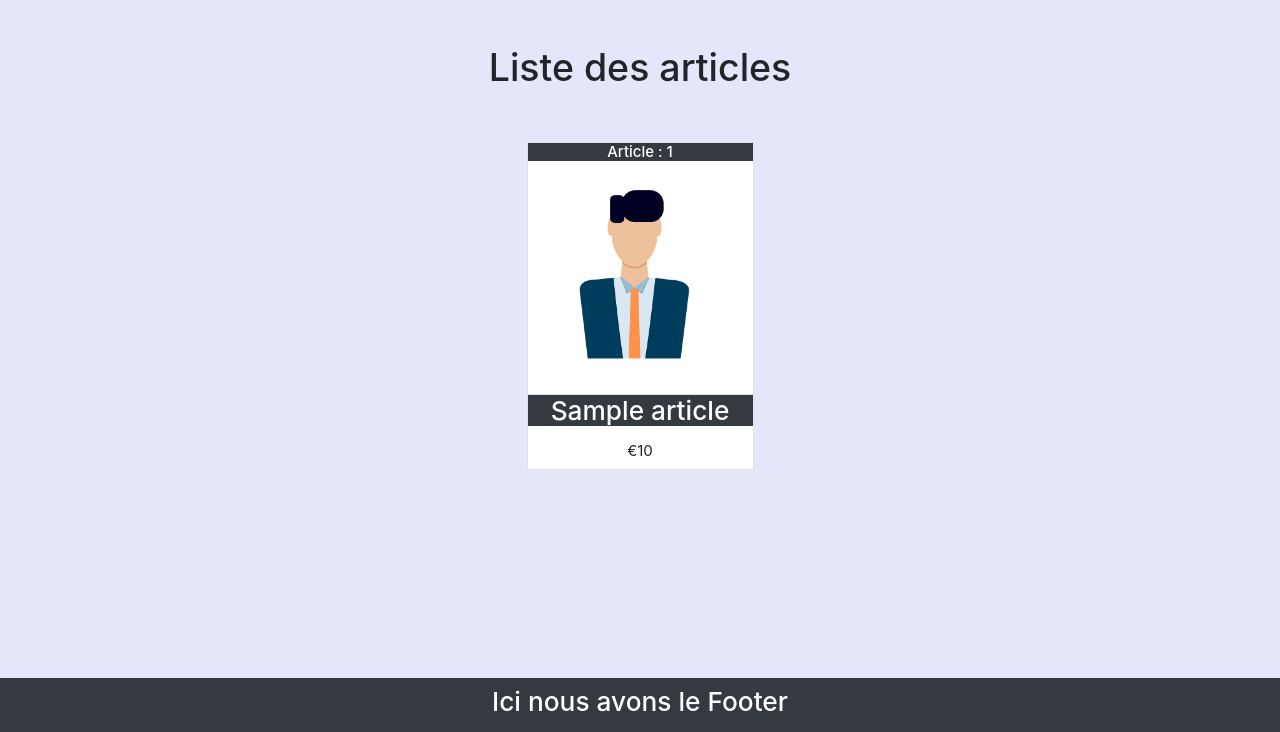
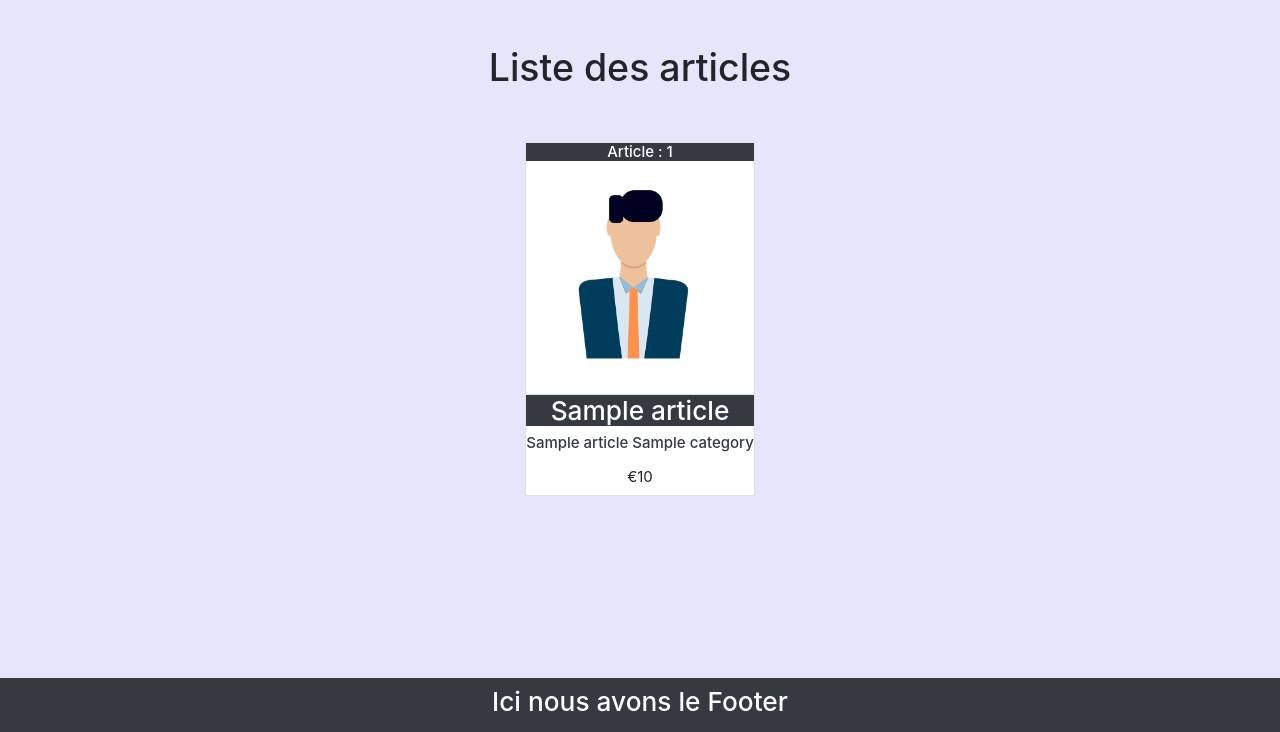
Before and after one commit to MBARGAM/articleBlog, a Symfony app: template templates/article/magicArticle.html.twig in a window 1280 px wide. Shown: the part 68-800 px from the top of the page. Run offline with Twig, Linux system fonts and the light colour scheme; the template is opened without the code that fills it: most values are stand-ins (such as "Sample title", 1, 10 or a date in 2020); some libraries are stand-ins or nearby versions.

Commit message:
update
ajout de la categorie dans la barre de navigation ,recherche des article par categorie

```diff
--- a/public/css/style.css
+++ b/public/css/style.css
@@ -30,7 +30,7 @@ UL{
 .ulNavList{
     display: none;
     position: absolute;/* la position absolu permet de fixer les menu quand on fais du*/
-    left:23rem;
+    left:31rem;
     padding :0;
     top:3rem;
 
@@ -39,3 +39,10 @@ UL{
 .liNav:hover ul{
     display: block;
 }
+.ulNavListCateg{
+    display: none;
+    position: absolute;/* la position absolu permet de fixer les menu quand on fais du*/
+    left:23.5rem;
+    padding :0;
+    top:3rem;
+}
--- a/src/Controller/ArticleController.php
+++ b/src/Controller/ArticleController.php
@@ -149,7 +149,7 @@ class ArticleController extends AbstractController
 
         $listArticle =  $repository->findByWord($word);
         $article = array_chunk($listArticle,4,false);
-       // self::print_q($article);
+       ///dd($article);
 
         return $this->render('article/magicArticle.html.twig', [
             'articles' => $article
@@ -167,7 +167,7 @@ class ArticleController extends AbstractController
 
         $listArticle =  $repository->findByDate($annee);
         $article = array_chunk($listArticle,4,false);
-         //self::print_q($article);
+         //dd($article);
 
         return $this->render('article/magicArticle.html.twig', [
             'articles' => $article
--- a/templates/article/articles.html.twig
+++ b/templates/article/articles.html.twig
@@ -21,7 +21,7 @@
                             <a href="{{ path('currentArticle',{ id : article.id }) }}" class="text-decoration-none"><h3 class="text-white ">{{ article.title|capitalize }} </h3></a>
                         </div>
                         <div >
-                            <a href="{{ path('currentArticle',{ id : article.id }) }}" class="text-decoration-none "><h6 class="text-dark ">{{ article. currentCategory|upper }} </h6></a>
+                            <a href="{{ path('currentArticle',{ id : article.id }) }}" class="text-decoration-none "><h6 class="text-dark ">{{ article. category.name }} </h6></a>
                         </div>
 
                         <div >
--- a/templates/article/magicArticle.html.twig
+++ b/templates/article/magicArticle.html.twig
@@ -21,6 +21,19 @@
                  <a href="{{ path('currentArticle',{ id : article.id }) }}" class="text-decoration-none"><h3 class="text-white ">{{ article.title|capitalize }}</h3></a>
              </div>
             <div >
+                <a href="{{ path('currentArticle',{ id : article.id }) }}" class="text-decoration-none ">
+                    <h6 class="text-dark ">
+                        {% if article.name is defined %}
+                            {{ article.name|capitalize  }}
+                        {% endif %}
+                        {% if article. category.name is defined %}
+                            {{ article. category.name }}
+                        {% endif %}
+
+                    </h6>
+                </a>
+            </div>
+            <div >
                 <button type="button"  class="btn rounded">€{{ article.price }}</button>
             </div>
 
--- a/templates/base.html.twig
+++ b/templates/base.html.twig
@@ -16,10 +16,21 @@
 
 <header>
     <nav id="nav" class="navbar navbar-dark bg-dark mb-3">
-        <ul >
+        <ul>
             <li class="navbar-brand"><a href="{{ path('accueil') }}" title="accueil" class="text-white" >Accueil</a></li>
             <li class="navbar-brand"> <a href="{{ path('articles') }}" title="Article" class="text-white" >Articles</a> </li>
             <li class="navbar-brand"><a href="{{ path('magicArticle',{word:'magique'}) }}" title="Contact" class="text-white">Liste magique</a></li>
+            {% if categoryList is defined %}
+                 <li class="navbar-brand liNav">
+                    <a href="#" class="menu navbar-brand">Categorie</a>
+                        <ul class="ulNavListCateg list-group">
+                            {% for category in categoryList  %}
+                                <li class="navbar-brand d-block bg-dark px-2"><a class="aNav text-white" href="{{ path('currentCategory',{category : category.id})}}" >{{ category.name|capitalize}}</a></li>
+                            {% endfor %}
+
+                        </ul>
+                </li>
+            {% endif %}
             {% if listeAnnee is defined %}
                 <li class="navbar-brand liNav">
                     <a href="#" class="menu navbar-brand">Année de creation des articles</a>
@@ -31,10 +42,7 @@
                             {% endfor %}
                         </span>
 
-
                         {% endfor %}
-
-
                     </ul>
                 </li>
             {% endif %}
--- a/templates/home/index.html.twig
+++ b/templates/home/index.html.twig
@@ -8,13 +8,11 @@
            <span class="d-block text-success"> {{ message }}</span>
         {% endif %}
         <button type="button" class="btn btn-outline-dark p-3 my-5 mx-auto bg-secondary"><a class="text-white" href="{{ path("addArticle") }}">Ajouter un nouvel article</a></button>
-
     </div>
     <div class="mt-5 ml-5  w-25">
         {% if msg is defined %}
             <span class="d-block text-success"> {{ msg }}</span>
         {% endif %}
         <button type="button" class="btn btn-outline-dark p-3 my-5 mx-auto bg-secondary"><a class="text-white" href="{{ path("category") }}">Ajouter d'une categorie</a></button>
-
     </div>
-   {% endblock %}
+{% endblock %}
```
Also changed, not shown: src/Controller/CategoryController.php (+14 -0 lines), src/Controller/HomeController.php (+8 -2 lines), src/Repository/ArticleRepository.php (+14 -0 lines), src/Repository/CategoryRepository.php (+8 -0 lines), templates/category/index.html.twig (+1 -14 lines).
